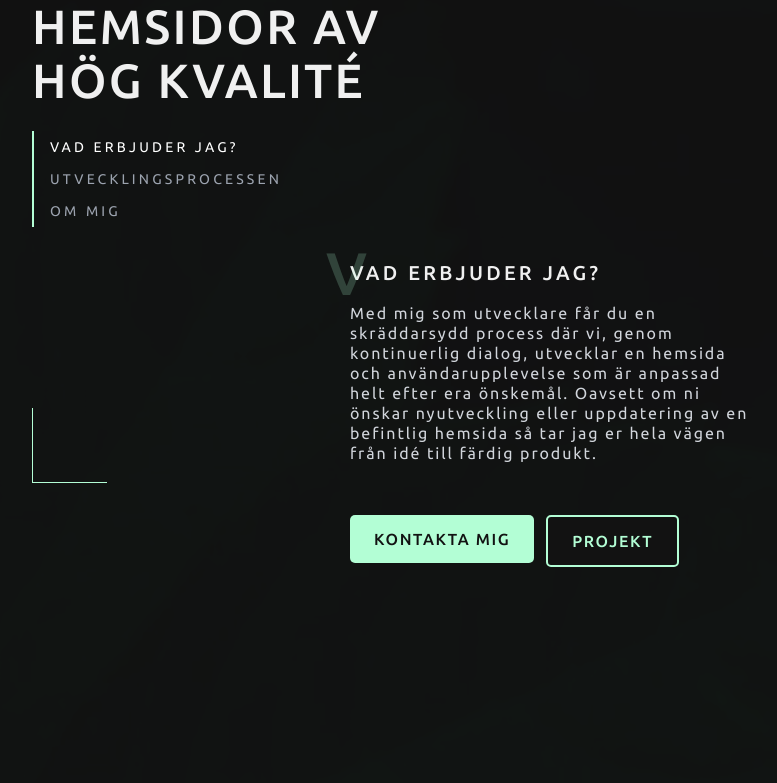
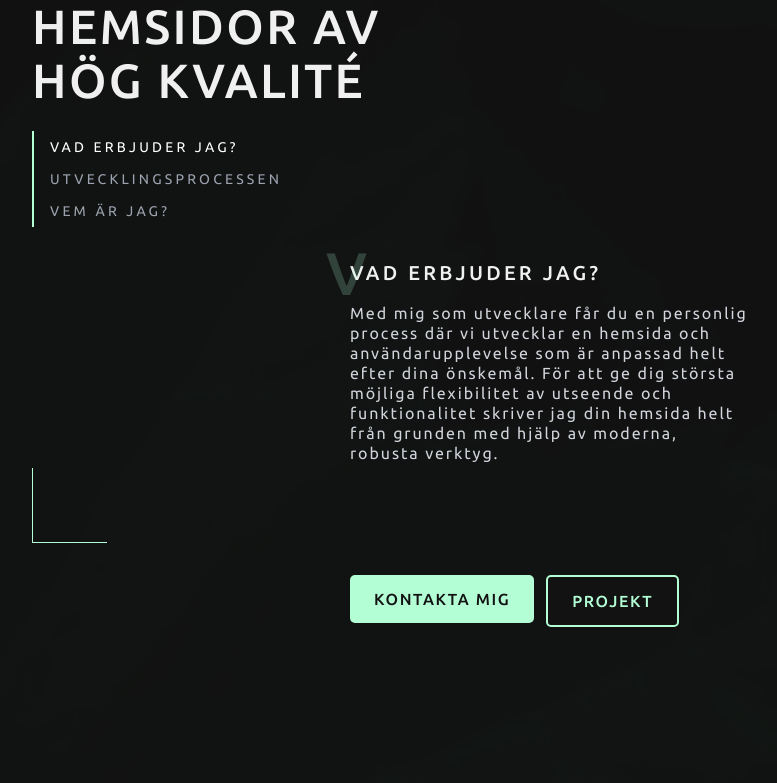
Before and after one commit to rickyklasson/portfolio-site, a Django app: page / in a window 1280 px wide. Shown: the part 195-978 px from the top of the page, without its empty margins (313-1090 px from the left). Run offline with Django 4.2, Linux system fonts and the light colour scheme; data comes from the database, SQL or seed files in the repository; some libraries are stand-ins or nearby versions.

Commit message:
Adjusted topic texts and styling

```diff
--- a/main_app/templates/sections/landing.html
+++ b/main_app/templates/sections/landing.html
@@ -113,8 +113,8 @@
               till vardags med mjukvaruutveckling. Mitt intresse för
               webbutveckling började för ett tiotal år sedan under mina
               gymnasiestudier och har sedan dess vuxit sig till en mindre
-              verksamhet. Mitt mål är att bistå mindre företag med skräddarsydda
-              hemsidor för att stärka deras närvaro på webben.
+              verksamhet. Jag jobbar för att bistå mindre företag med
+              skräddarsydda hemsidor för att stärka deras närvaro på webben.
             </p>
           </div>
         </div>
@@ -178,7 +178,7 @@
               @click="headline_idx = 2"
               :class="headline_idx == 2 ? 'text-white' : 'text-gray-400'"
             >
-              Om mig
+            Vem är jag?
             </button>
           </div>
         </div>
@@ -200,12 +200,12 @@
             >
             Vad erbjuder jag?
           </p>
-          <p class="text-gray-300 leading-5 min-w-[400px] min-h-[180px]">
-            Med mig som utvecklare får du en skräddarsydd process där vi, genom
-            kontinuerlig dialog, utvecklar en hemsida och användarupplevelse som
-            är anpassad helt efter era önskemål. Oavsett om ni önskar
-            nyutveckling eller uppdatering av en befintlig hemsida så tar jag er
-            hela vägen från idé till färdig produkt.
+          <p class="text-gray-300 leading-5 min-w-[400px] min-h-[240px]">
+            Med mig som utvecklare får du en personlig process där vi utvecklar
+            en hemsida och användarupplevelse som är anpassad helt efter dina
+            önskemål. För att ge dig största möjliga flexibilitet av utseende
+            och funktionalitet skriver jag din hemsida helt från grunden med
+            hjälp av moderna, robusta verktyg.
           </p>
         </div>
         <div
@@ -219,13 +219,14 @@
             >
             Utvecklingsprocessen
           </p>
-          <p class="text-gray-300 leading-5 min-w-[400px] min-h-[180px]">
-            Utvecklingen av er hemsida sker i flera delsteg. Först går vi
-            gemensamt igenom era initiala idéer, önskemål och de krav ni ställer
-            på hemsidans funktionalitet. Jag tar sedan fram förslag på layout
-            och design. Efter att dessa godkänts bygger jag en prototyp av er
-            hemsida varefter den lanseras. Givetvis är ni involverade i samtliga
-            steg till den grad ni önskar.
+          <p class="text-gray-300 leading-5 min-w-[400px] min-h-[240px]">
+            Utvecklingen av din hemsida börjar med en diskussion kring dina
+            idéer, önskemål och de krav du ställer på hemsidans funktionalitet.
+            Sedan sker ett iterativt arbete där jag tar fram förslag på layout
+            och design så att samtliga av dina krav möts. Till slut bygger jag
+            en prototyp och driftsätter hemsidan. Om du så önskar bistår jag dig
+            med enkla, intutiva verktyg så att du själv löpande kan uppdatera
+            innehållet av din hemsida.
           </p>
         </div>
         <div
@@ -235,16 +236,17 @@
           <p class="uppercase text-xl tracking-[0.2rem] font-medium relative">
             <span
               class="absolute left-[-1.5rem] top-[-1rem] text-6xl text-prim/20"
-              >O</span
+              >V</span
             >
-            Om mig
+            Vem är jag?
           </p>
-          <p class="text-gray-300 leading-5 min-w-[400px] min-h-[180px]">
-            Mitt namn är Ricky Klasson. Jag är civilingenjör i grunden och
-            arbetar till vardags med mjukvaruutveckling. Mitt intresse för
-            hemsidor började för ett tiotal år sedan under mina gymnasiestudier.
-            De senaste åren har intresset vuxit till den grad att jag börjat
-            arbeta för att göra det till mer än en fritidssyssla.
+          <p class="text-gray-300 leading-5 min-w-[400px] min-h-[240px]">
+            Mitt namn är Ricky. Jag är civilingenjör i grunden och arbetar till
+            vardags med mjukvaruutveckling. Mitt intresse för webbutveckling
+            började för ett tiotal år sedan under mina gymnasiestudier och har
+            sedan dess vuxit sig till en mindre verksamhet. Jag jobbar för att
+            bistå mindre företag med skräddarsydda hemsidor för att stärka deras
+            närvaro på webben.
           </p>
         </div>
 
--- a/project_folder/static/styles/out.css
+++ b/project_folder/static/styles/out.css
@@ -844,6 +840,14 @@ h2 {
   min-height: 180px;
 }
 
+.min-h-\[200px\] {
+  min-height: 200px;
+}
+
+.min-h-\[240px\] {
+  min-height: 240px;
+}
+
 .w-screen {
   width: 100vw;
 }
```
Also changed, not shown: other parts of project_folder/static/styles/out.css (+14 -77 lines).
